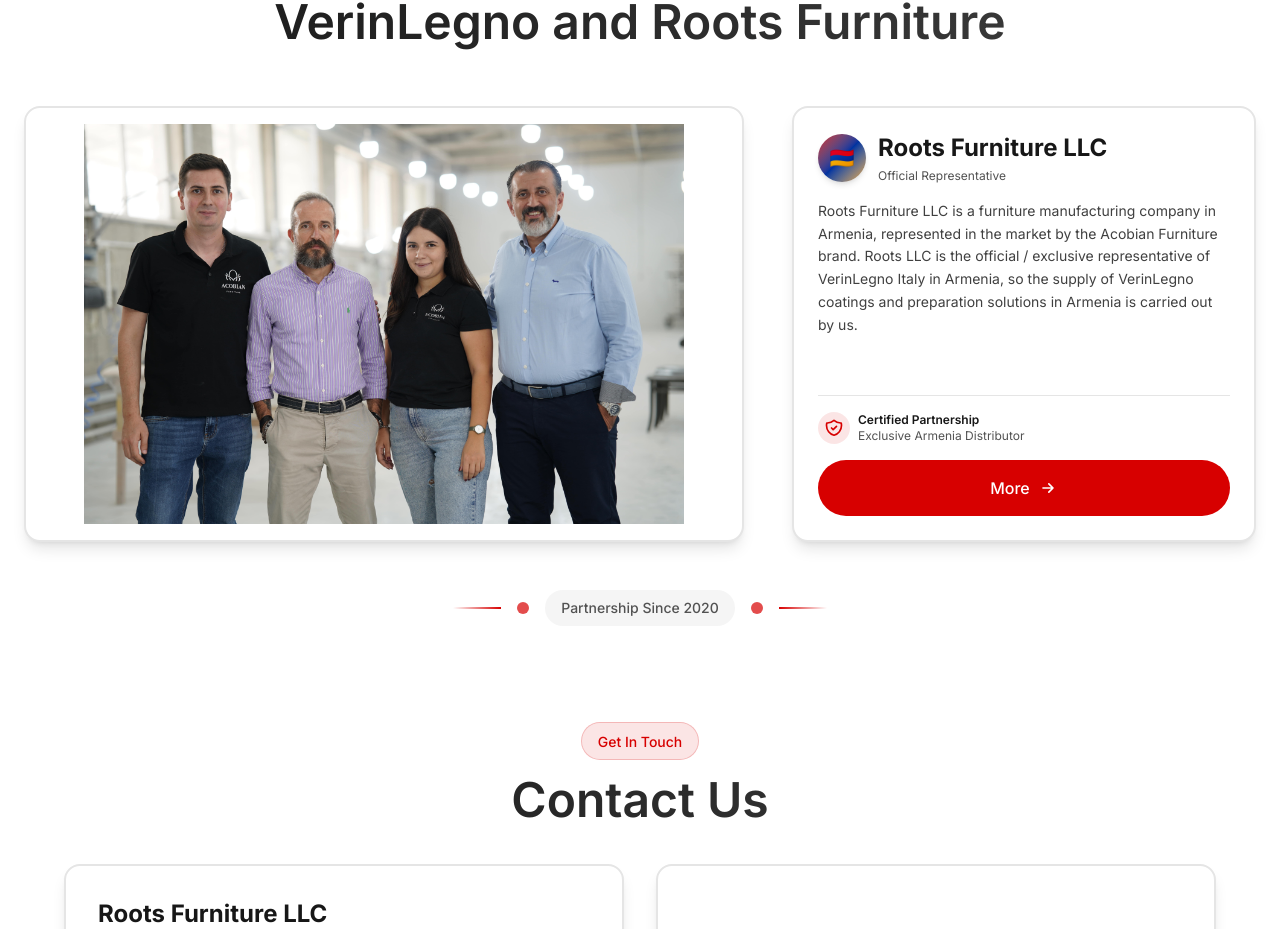
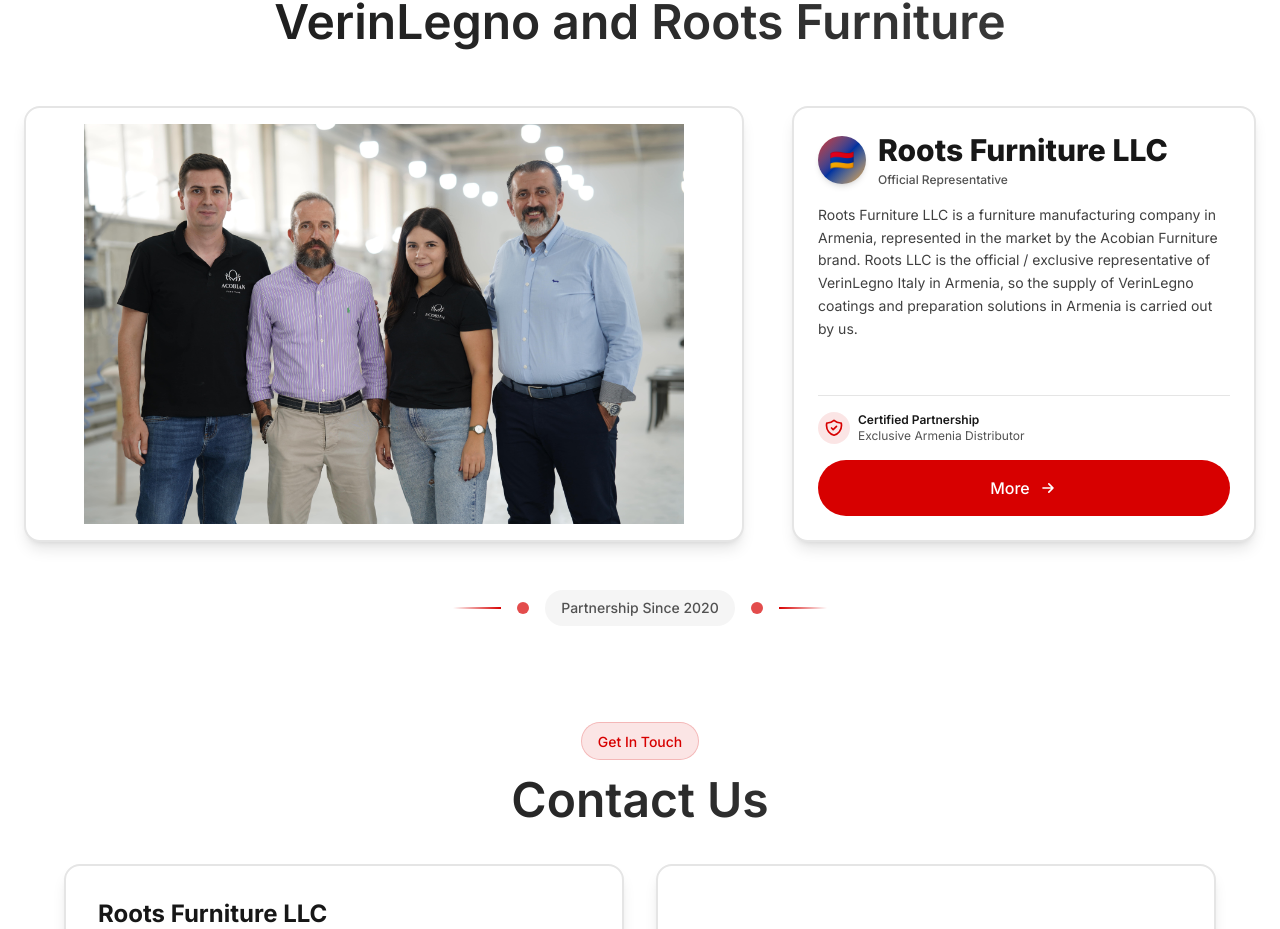
Before and after one commit to levonstepan/VerinLegno.am, a Next.js app: page / in a window 1280 px wide. Shown: the part 3599-4528 px from the top of the page. Built offline with nearby package versions, Linux system fonts and the light colour scheme; grey boxes are pictures that could not be loaded.

Commit message:
Make Roots Furniture LLC title more visible in Partnership section

```diff
--- a/app/components/About.tsx
+++ b/app/components/About.tsx
@@ -54,8 +54,8 @@
                   <span className="text-xl">🇦🇲</span>
                 </div>
                 <div>
-                  <h3 className="text-xl md:text-2xl font-bold mb-1">{content.rootsTitle}</h3>
-                  <div className="text-xs text-neutral-600">Official Representative</div>
+                  <h3 className="text-2xl md:text-3xl font-extrabold mb-1 text-neutral-900">{content.rootsTitle}</h3>
+                  <div className="text-xs text-neutral-600 font-medium">Official Representative</div>
                 </div>
               </div>
 
```
